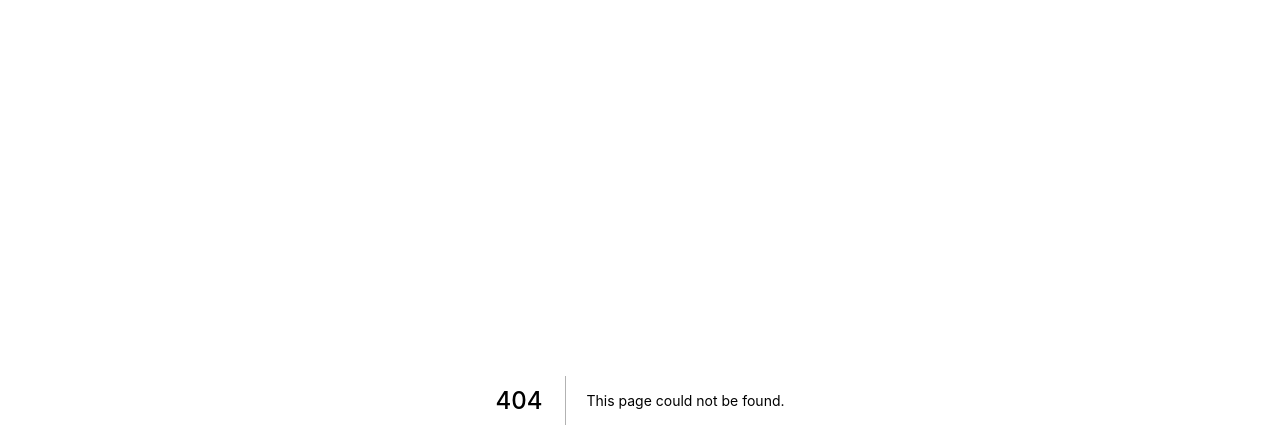
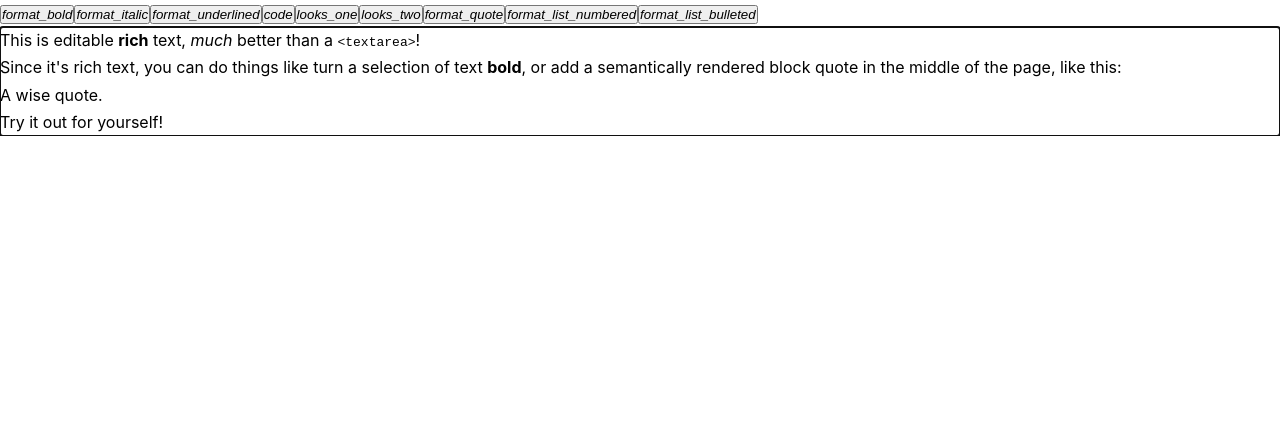
Before and after one commit to fayax555/news-app, a Next.js app: page /slate in a window 1280 px wide. Before the commit this address had no page. Shown: the top 448 px of the page. Built offline with nearby package versions, Linux system fonts and the light colour scheme.

Commit message:
adding slate example

```diff
--- /dev/null
+++ b/pages/slate.tsx
@@ -0,0 +1,220 @@
+import React, { useCallback, useMemo, useState } from 'react'
+import isHotkey from 'is-hotkey'
+import { Editable, withReact, useSlate, Slate } from 'slate-react'
+import {
+  Editor,
+  Transforms,
+  createEditor,
+  Descendant,
+  Element as SlateElement,
+} from 'slate'
+import { withHistory } from 'slate-history'
+
+// import { Button, Icon, Toolbar } from '../components'
+import styled from 'styled-components'
+
+const Button = styled.button``
+const Icon = styled.i``
+const Toolbar = styled.div``
+
+const HOTKEYS = {
+  'mod+b': 'bold',
+  'mod+i': 'italic',
+  'mod+u': 'underline',
+  'mod+`': 'code',
+}
+
+const LIST_TYPES = ['numbered-list', 'bulleted-list']
+
+const RichTextExample = () => {
+  const [value, setValue] = useState<Descendant[]>(initialValue)
+  const renderElement = useCallback(props => <Element {...props} />, [])
+  const renderLeaf = useCallback(props => <Leaf {...props} />, [])
+  const editor = useMemo(() => withHistory(withReact(createEditor())), [])
+
+  return (
+    <Slate editor={editor} value={value} onChange={value => setValue(value)}>
+      <Toolbar>
+        <MarkButton format="bold" icon="format_bold" />
+        <MarkButton format="italic" icon="format_italic" />
+        <MarkButton format="underline" icon="format_underlined" />
+        <MarkButton format="code" icon="code" />
+        <BlockButton format="heading-one" icon="looks_one" />
+        <BlockButton format="heading-two" icon="looks_two" />
+        <BlockButton format="block-quote" icon="format_quote" />
+        <BlockButton format="numbered-list" icon="format_list_numbered" />
+        <BlockButton format="bulleted-list" icon="format_list_bulleted" />
+      </Toolbar>
+      <Editable
+        renderElement={renderElement}
+        renderLeaf={renderLeaf}
+        placeholder="Enter some rich text…"
+        spellCheck
+        autoFocus
+        onKeyDown={event => {
+          for (const hotkey in HOTKEYS) {
+            if (isHotkey(hotkey, event as any)) {
+              event.preventDefault()
+              const mark = HOTKEYS[hotkey]
+              toggleMark(editor, mark)
+            }
+          }
+        }}
+      />
+    </Slate>
+  )
+}
+
+const toggleBlock = (editor, format) => {
+  const isActive = isBlockActive(editor, format)
+  const isList = LIST_TYPES.includes(format)
+
+  Transforms.unwrapNodes(editor, {
+    match: n =>
+      LIST_TYPES.includes(
+        !Editor.isEditor(n) && SlateElement.isElement(n) && n.type
+      ),
+    split: true,
+  })
+  const newProperties: Partial<SlateElement> = {
+    type: isActive ? 'paragraph' : isList ? 'list-item' : format,
+  }
+  Transforms.setNodes(editor, newProperties)
+
+  if (!isActive && isList) {
+    const block = { type: format, children: [] }
+    Transforms.wrapNodes(editor, block)
+  }
+}
+
+const toggleMark = (editor, format) => {
+  const isActive = isMarkActive(editor, format)
+
+  if (isActive) {
+    Editor.removeMark(editor, format)
+  } else {
+    Editor.addMark(editor, format, true)
+  }
+}
+
+const isBlockActive = (editor, format) => {
+  const [match] = Editor.nodes(editor, {
+    match: n =>
+      !Editor.isEditor(n) && SlateElement.isElement(n) && n.type === format,
+  })
+
+  return !!match
+}
+
+const isMarkActive = (editor, format) => {
+  const marks = Editor.marks(editor)
+  return marks ? marks[format] === true : false
+}
+
+const Element = ({ attributes, children, element }) => {
+  switch (element.type) {
+    case 'block-quote':
+      return <blockquote {...attributes}>{children}</blockquote>
+    case 'bulleted-list':
+      return <ul {...attributes}>{children}</ul>
+    case 'heading-one':
+      return <h1 {...attributes}>{children}</h1>
+    case 'heading-two':
+      return <h2 {...attributes}>{children}</h2>
+    case 'list-item':
+      return <li {...attributes}>{children}</li>
+    case 'numbered-list':
+      return <ol {...attributes}>{children}</ol>
+    default:
+      return <p {...attributes}>{children}</p>
+  }
+}
+
+const Leaf = ({ attributes, children, leaf }) => {
+  if (leaf.bold) {
+    children = <strong>{children}</strong>
+  }
+
+  if (leaf.code) {
+    children = <code>{children}</code>
+  }
+
+  if (leaf.italic) {
+    children = <em>{children}</em>
+  }
+
+  if (leaf.underline) {
+    children = <u>{children}</u>
+  }
+
+  return <span {...attributes}>{children}</span>
+}
+
+const BlockButton = ({ format, icon }) => {
+  const editor = useSlate()
+  return (
+    <Button
+      active={isBlockActive(editor, format)}
+      onMouseDown={event => {
+        event.preventDefault()
+        toggleBlock(editor, format)
+      }}
+    >
+      <Icon>{icon}</Icon>
+    </Button>
+  )
+}
+
+const MarkButton = ({ format, icon }) => {
+  const editor = useSlate()
+  return (
+    <Button
+      active={isMarkActive(editor, format)}
+      onMouseDown={event => {
+        event.preventDefault()
+        toggleMark(editor, format)
+      }}
+    >
+      <Icon>{icon}</Icon>
+    </Button>
+  )
+}
+
+const initialValue: Descendant[] = [
+  {
+    type: 'paragraph',
+    children: [
+      { text: 'This is editable ' },
+      { text: 'rich', bold: true },
+      { text: ' text, ' },
+      { text: 'much', italic: true },
+      { text: ' better than a ' },
+      { text: '<textarea>', code: true },
+      { text: '!' },
+    ],
+  },
+  {
+    type: 'paragraph',
+    children: [
+      {
+        text:
+          "Since it's rich text, you can do things like turn a selection of text ",
+      },
+      { text: 'bold', bold: true },
+      {
+        text:
+          ', or add a semantically rendered block quote in the middle of the page, like this:',
+      },
+    ],
+  },
+  {
+    type: 'block-quote',
+    children: [{ text: 'A wise quote.' }],
+  },
+  {
+    type: 'paragraph',
+    children: [{ text: 'Try it out for yourself!' }],
+  },
+]
+
+export default RichTextExample
```
